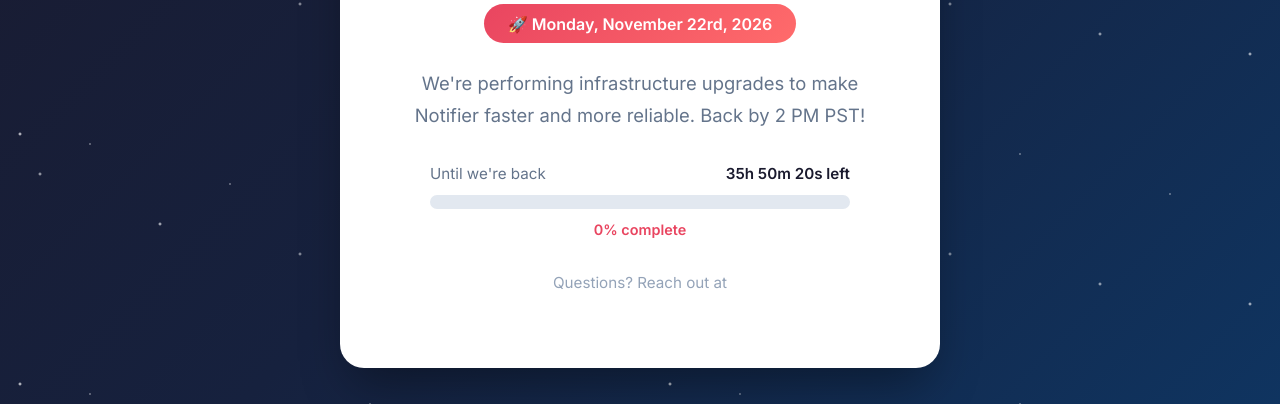
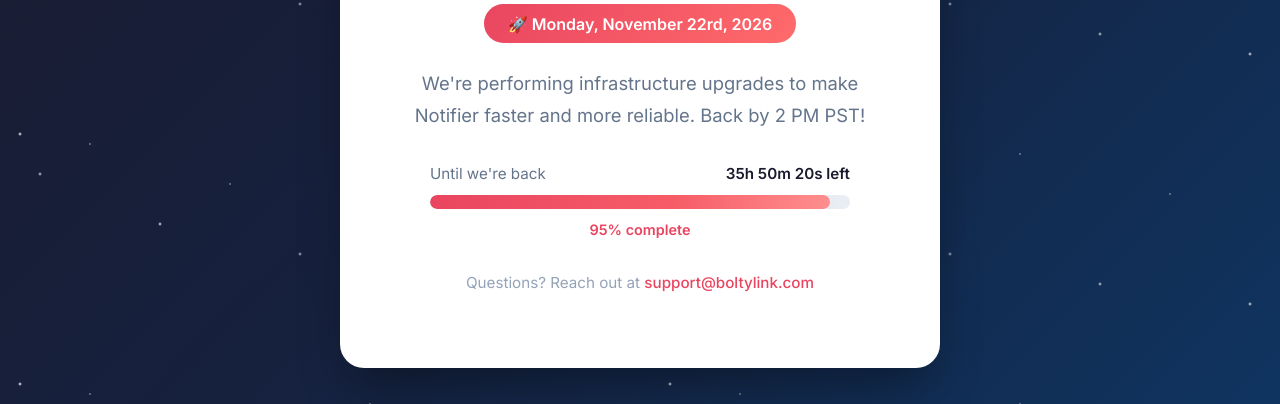
Before and after one commit to alucaz/maintpage, a plain HTML site: page index.html in a window 1280 px wide. Shown: the part 396-800 px from the top of the page. Drawn offline with Linux system fonts and the light colour scheme.

Commit message:
Update index.html

```diff
--- a/index.html
+++ b/index.html
@@ -283,14 +283,14 @@
         </div>
 
         <p class="footer-text">
-            Questions? Reach out at <a href="mailto:support@boltylink.com"></a>
+            Questions? Reach out at <a href="mailto:support@boltylink.com">support@boltylink.com</a>
         </p>
     </div>
 
     <script>
         function updateProgress() {
             // Maintenance window: Monday Jan 5, 2026 from 8 AM PST to 2 PM PST
-            const startTime = new Date('2026-11-21T08:00:00-08:00').getTime();
+            const startTime = new Date('2026-10-22T08:00:00-08:00').getTime();
             const endTime = new Date('2026-11-22T14:00:00-08:00').getTime();
             const now = Date.now();
 
```
